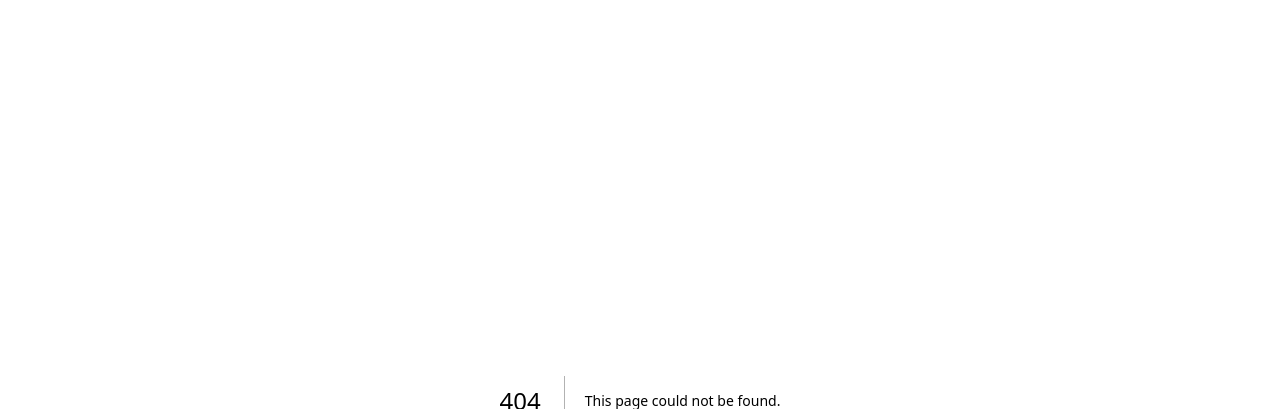
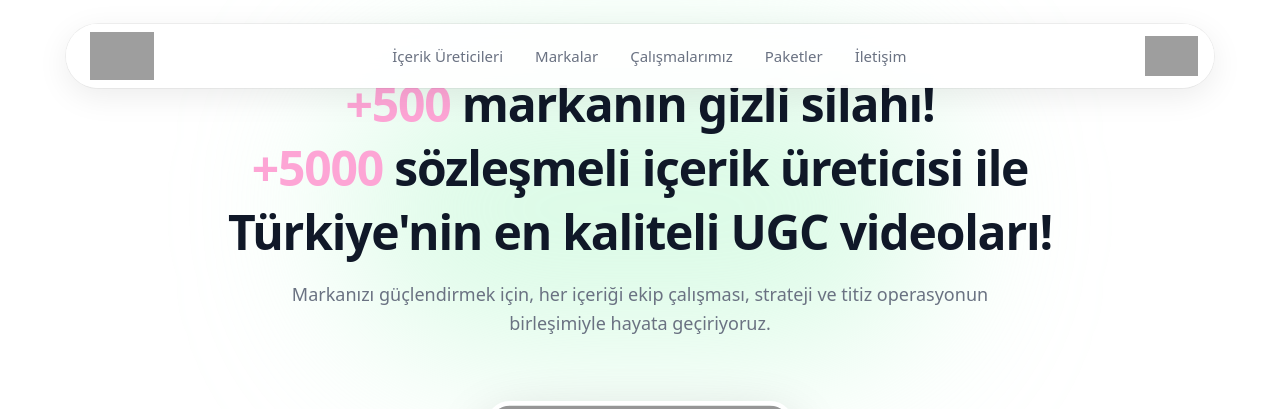
Before and after one commit to jgkaya/infhouse, a Next.js app: page /markalar in a window 1280 px wide. Before the commit this address had no page. Shown: the top 409 px of the page. Built offline with nearby package versions, Linux system fonts and the light colour scheme; grey boxes are pictures that could not be loaded.

Commit message:
feat: implement new header, 'Brands' and 'Our Works' pages with their respective components.

```diff
--- /dev/null
+++ b/app/calismalarimiz/page.tsx
@@ -0,0 +1,9 @@
+import Calismalarimiz from "@/components/pages/Work/Calismalarimiz";
+
+export default function Page() {
+    return (
+        <main>
+            <Calismalarimiz />
+        </main>
+    );
+}
--- /dev/null
+++ b/app/markalar/page.tsx
@@ -0,0 +1,9 @@
+import Markalar from "@/components/pages/Marka/Markalar";
+
+export default function Page() {
+    return (
+        <main>
+            <Markalar />
+        </main>
+    );
+}
--- a/components/Header.tsx
+++ b/components/Header.tsx
@@ -7,8 +7,8 @@ const ANALIZ_PILL_URL = "https://cdn.e-adam.net/infhouse/sosyalmedya-analiz.png"
 
 const navItems = [
   { label: "İçerik Üreticileri", href: "/icerik-ureticileri" },
-  { label: "Markalar", href: "/#markalar" },
-  { label: "Çalışmalarımız", href: "/#calismalarimiz" },
+  { label: "Markalar", href: "/markalar" },
+  { label: "Çalışmalarımız", href: "/calismalarimiz" },
   { label: "Paketler", href: "/#paketler" },
   { label: "İletişim", href: "/#iletisim" },
 ];
--- /dev/null
+++ b/components/pages/Marka/Markalar.tsx
@@ -0,0 +1,13 @@
+"use client";
+
+import Header from "@/components/Header";
+import CarouselInf from "../Work/CarouselInf";
+
+export default function Markalar() {
+    return (
+        <>
+            <Header />
+            <CarouselInf />
+        </>
+    );
+}
--- /dev/null
+++ b/components/pages/Work/Calismalarimiz.tsx
@@ -0,0 +1,13 @@
+"use client";
+
+import Header from "@/components/Header";
+import { WorkHero } from "../Marka/WorkHero";
+
+export default function Calismalarimiz() {
+    return (
+        <>
+            <Header />
+            <WorkHero />
+        </>
+    );
+}
```
Also changed, not shown: components/pages/Marka/WorkHero.tsx (renamed from components/pages/WorkHero.tsx), components/pages/Work/CarouselInf.tsx (renamed from components/pages/CarouselInf.tsx).
